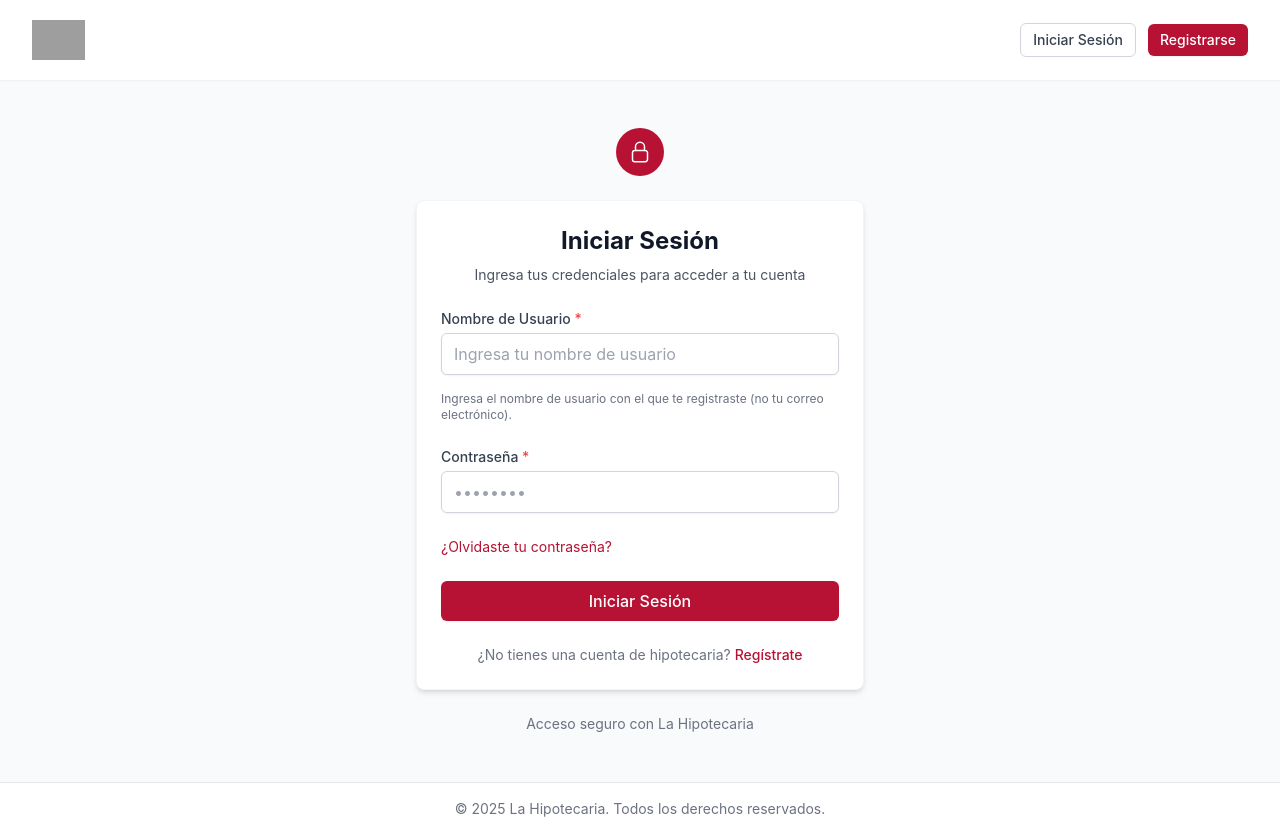
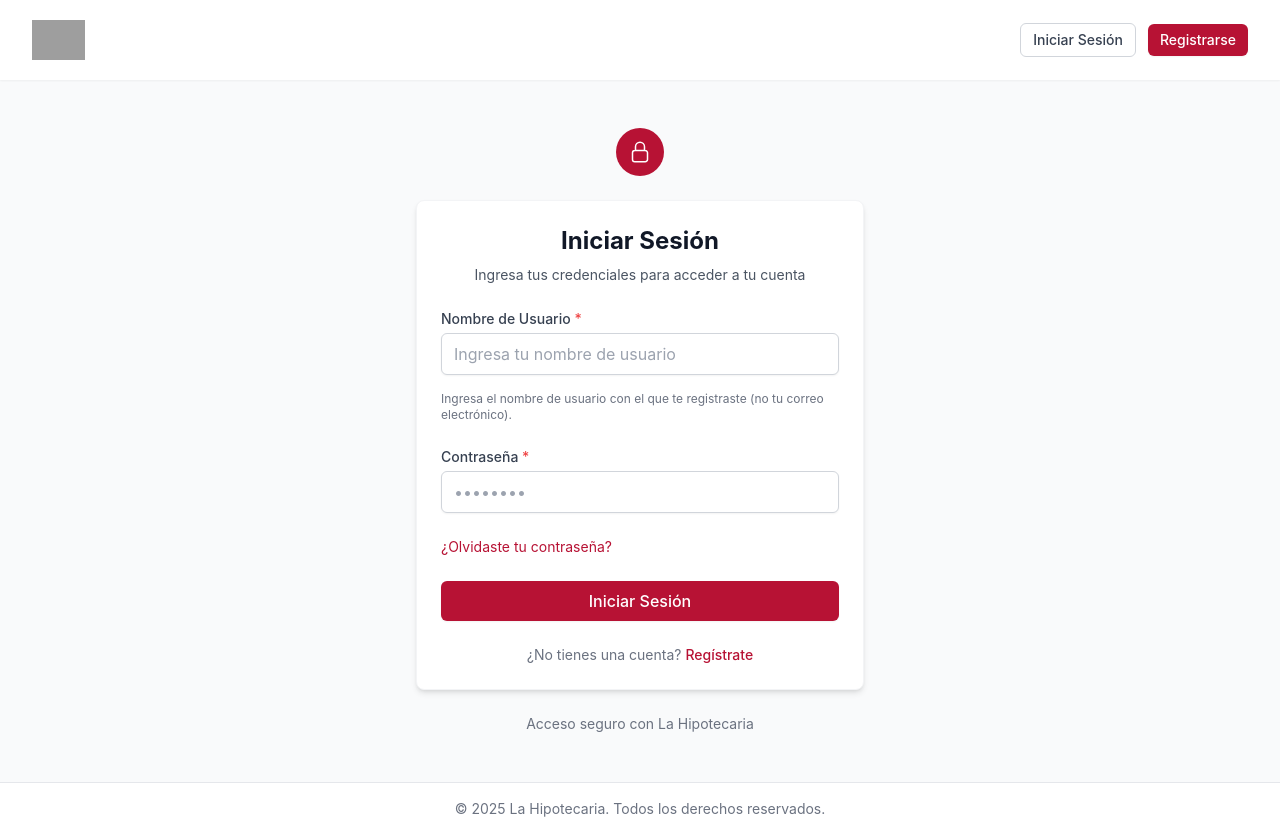
Before and after one commit to jmmartinez1985/react-sample, a React (Vite) app: page / in a window 1280 px wide. Built offline with nearby package versions, Linux system fonts and the light colour scheme; grey boxes are pictures that could not be loaded; a web font is replaced by a local one.

Commit message:
Dashboard Multi-views - Fix

```diff
--- a/src/components/auth/LoginForm.tsx
+++ b/src/components/auth/LoginForm.tsx
@@ -104,7 +104,7 @@ const LoginForm: React.FC = () => {
             </div>
 
             <div className="text-center text-sm text-gray-500 mt-4">
-                ¿No tienes una cuenta de hipotecaria?{' '}
+                ¿No tienes una cuenta?{' '}
                 <Link to="/register" className="text-primary-700 hover:text-primary-800 font-medium">
                     Regístrate
                 </Link>
```
